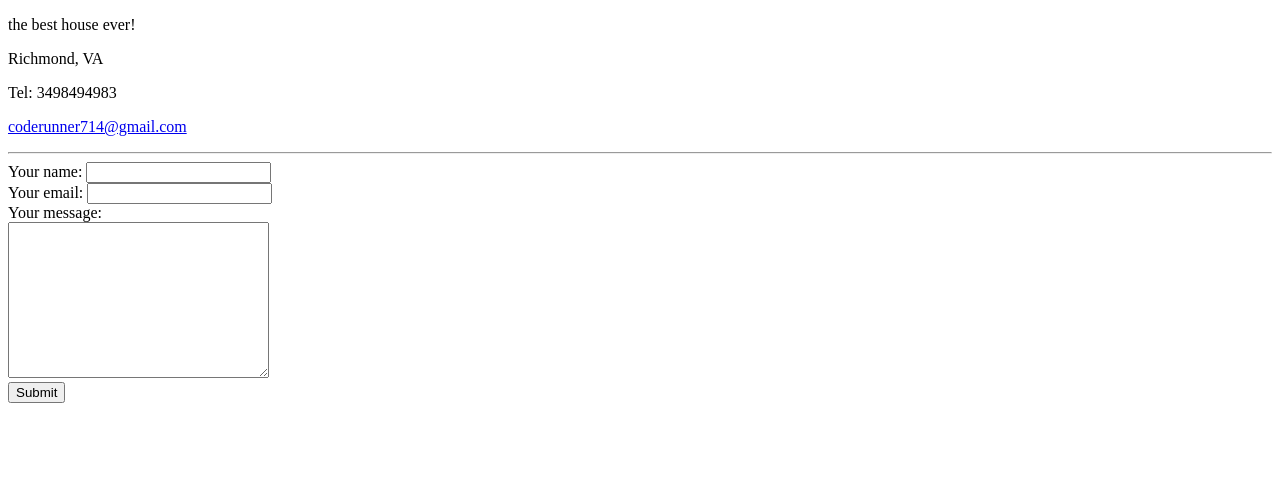
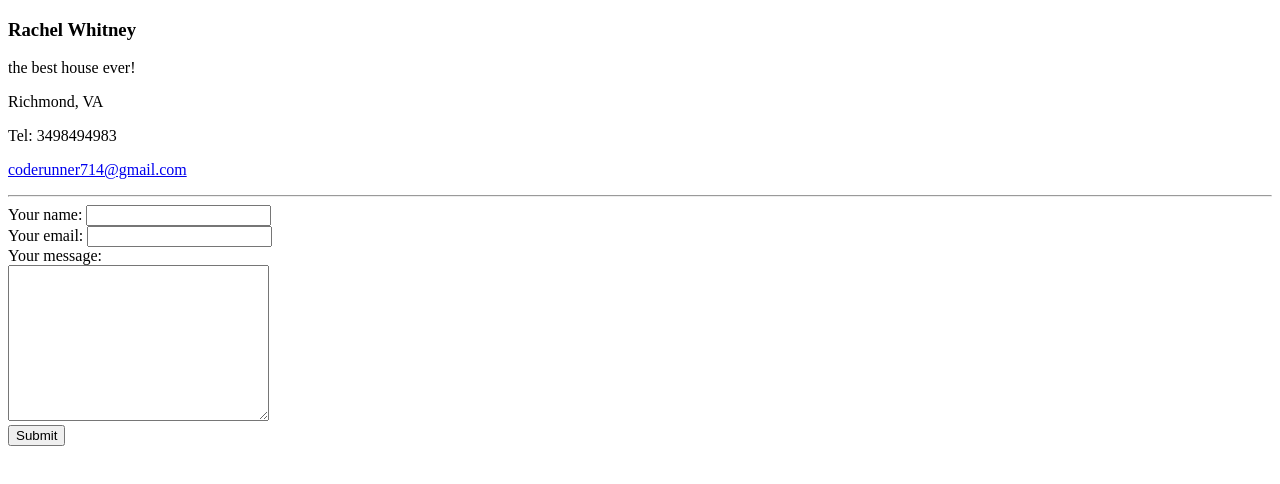
Before and after one commit to coderunner714/CV, a plain HTML site: page contact.html in a window 1280 px wide. Drawn offline with Linux system fonts and the light colour scheme.

Commit message:
updated contact.html

```diff
--- a/contact.html
+++ b/contact.html
@@ -2,9 +2,10 @@
 <html lang="en" dir="ltr">
   <head>
     <meta charset="utf-8">
-    <title>Rachel Whitney</title>
+    <title>Contact me</title>
   </head>
   <body>
+    <h3> Rachel Whitney </h3>
     <p>the best house ever!</p>
     <p>Richmond, VA</p>
     <p>Tel: 3498494983 </p>
```
